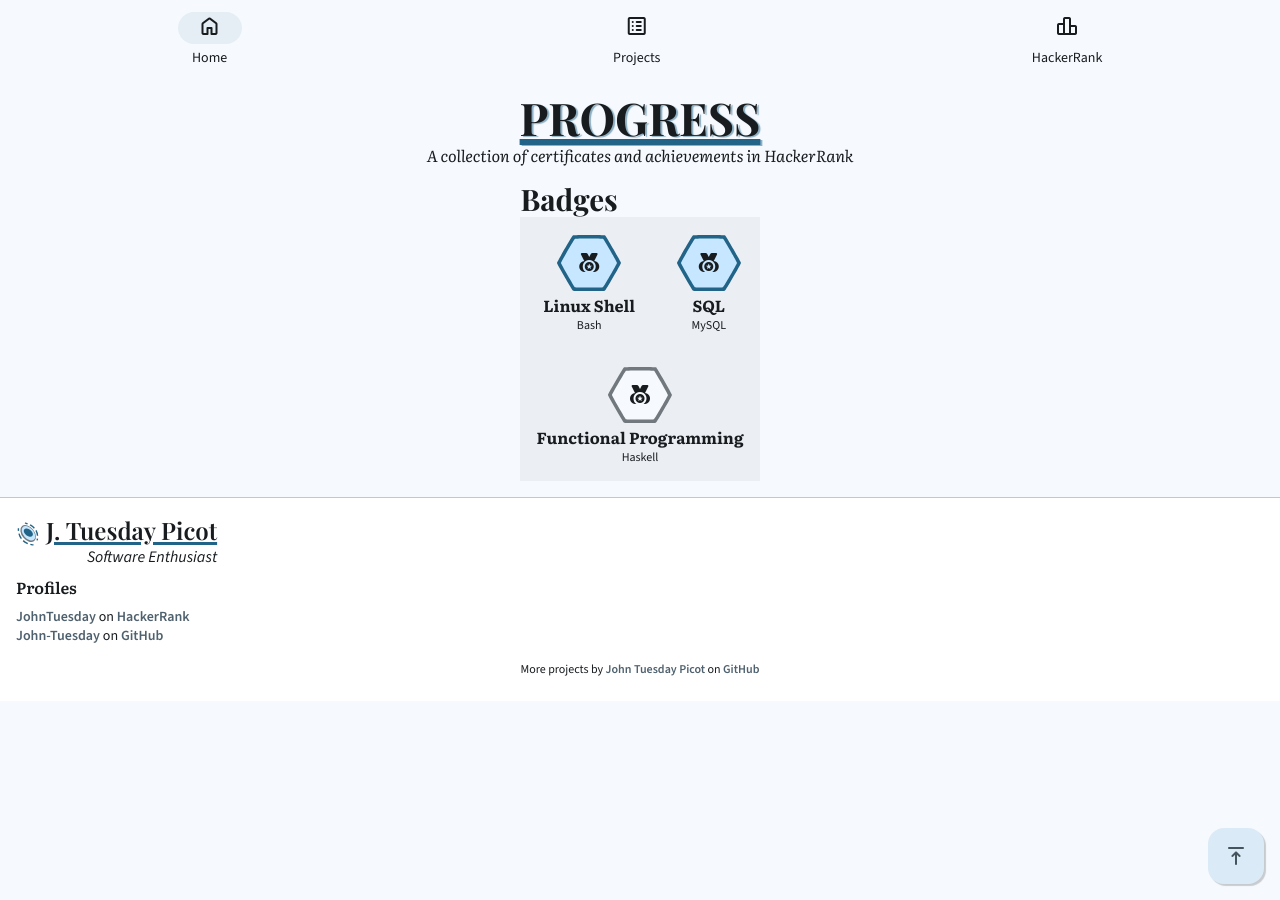
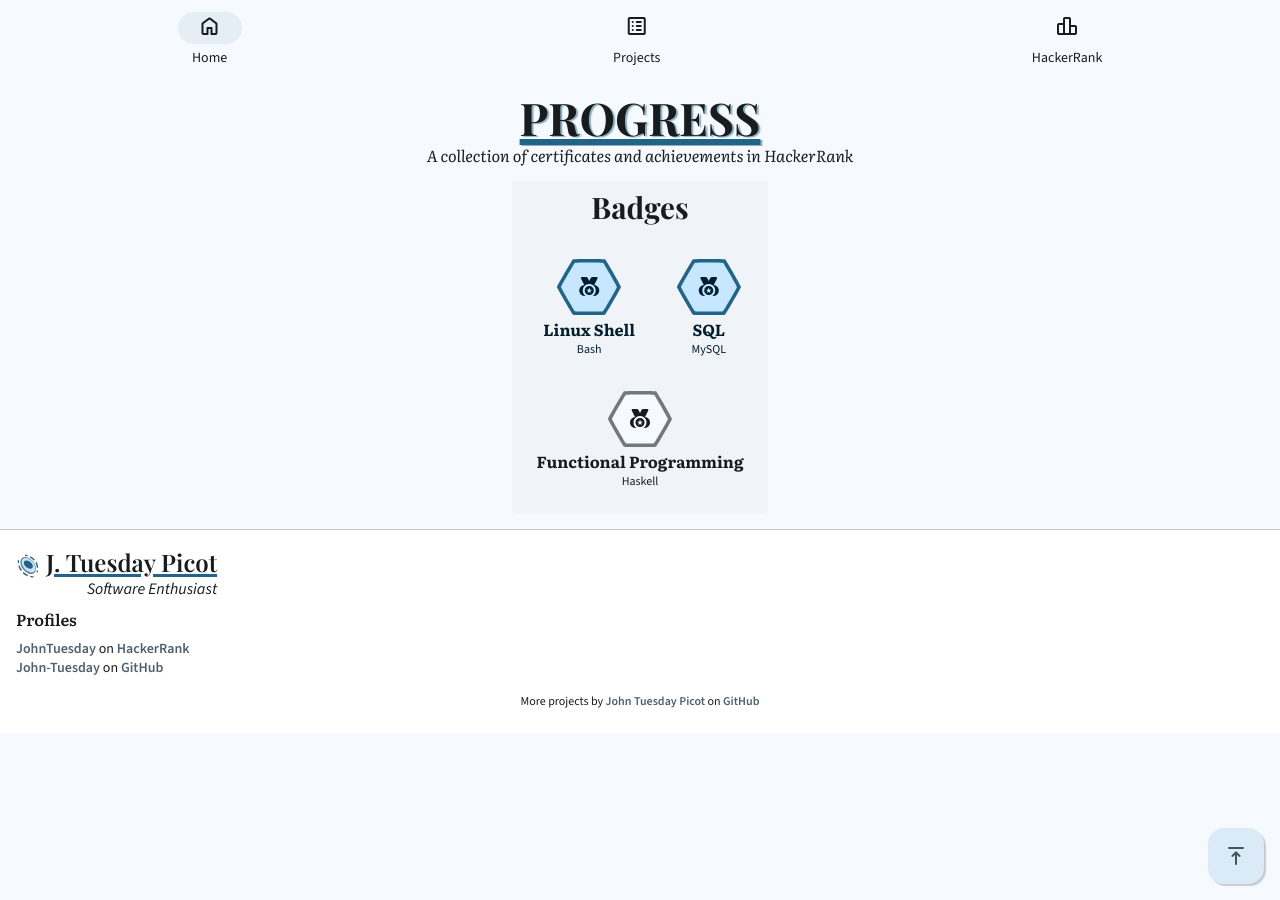
Before and after one commit to John-Tuesday/John-Tuesday.github.io, a Jekyll site: the page built from hackerrank/badges.html, in a window 1280 px wide. Built offline with Jekyll 4.4.1, drawn with Linux system fonts in a browser that asks for light colours; some web fonts are replaced.

Commit message:
Refactor to use common class

```diff
--- a/_sass/hackerrank/badges.scss
+++ b/_sass/hackerrank/badges.scss
@@ -1,28 +1,39 @@
+@use "theme";
 @use "theme/m3-color" as c;
 // @use "theme/font";
 @use "theme/m3-typography" as font;
 $-completed-container-bg: c.$surface-container;
 $-completed-container-fg: c.$on-surface;
 
-$-badge-completed-bg:    c.$primary-container;
+$-badge-completed-bg:  c.$primary-container;
 $-badge-completed-fg: c.$on-primary-container;
 $-badge-completed-outline: c.$primary;
-$-badge-ongoing-bg:    c.$surface;
+$-badge-ongoing-bg:  c.$surface;
 $-badge-ongoing-fg: c.$on-surface;
 $-badge-ongoing-outline: c.$outline;
 
 $-badge-bg-z: -1;
 $-badge-fg-z: 0;
 
-section[class^="badges-content-"] {
+.badges-container {
+  border-radius: 4px;
+  padding: 8px;
+  background-color: theme.$surface-container-low;
+  color: theme.$on-surface;
+
+  & > hgroup {
+    text-align: center;
+    padding-block-end: 16px;
+  }
+}
+
+.badges-content {
   display: flex;
   flex-direction: row;
   align-content: center;
   align-items: center;
   justify-content: center;
   justify-items: center;
-    background-color: $-completed-container-bg;
-    color: $-completed-container-fg;
 
   .badge-item {
     flex: auto;
@@ -35,9 +46,8 @@
   .material-symbols-rounded {
     font-variation-settings: 'FILL' 1;
   }
-}
 
-.badges-content-completed {
+  &.completed {
     color: $-badge-completed-fg;
     #badge-svg-1 {
       fill: $-badge-completed-bg;
@@ -46,14 +56,14 @@
       fill: $-badge-completed-outline;
     }
   }
-
-.badges-content-ongoing {
+  &.ongoing {
     color: $-badge-ongoing-fg;
     #badge-svg-1 {
       fill: $-badge-ongoing-bg;
     }
     #badge-svg-2 {
       fill: $-badge-ongoing-outline;
+    }
   }
 }
 
@@ -117,5 +127,4 @@
 
 .badge-item-detail {
   @include font.font-label-medium();
-    // font-weight: 400;
 }
--- a/hackerrank/badges.html
+++ b/hackerrank/badges.html
@@ -7,7 +7,7 @@
   <hgroup>
     <h1>Badges</h1>
   </hgroup>
-  <section class="badges-content-completed">
+  <section class="badges-content completed">
     {% assign completed = site.topics | where: "completed", "true" %}
     {% for topic in completed %}
     <a href="{{ topic.leaderboard-url }}" target="_blank" class="badge-item">
@@ -25,7 +25,7 @@
     </a>
     {% endfor %}
   </section>
-  <section class="badges-content-ongoing">
+  <section class="badges-content ongoing">
     {% assign completed = site.topics | where: "completed", "false" %}
     {% for topic in completed %}
     <a href="{{ topic.leaderboard-url }}" target="_blank" class="badge-item">
```
Lines whose indentation alone changed are shown as unchanged.
